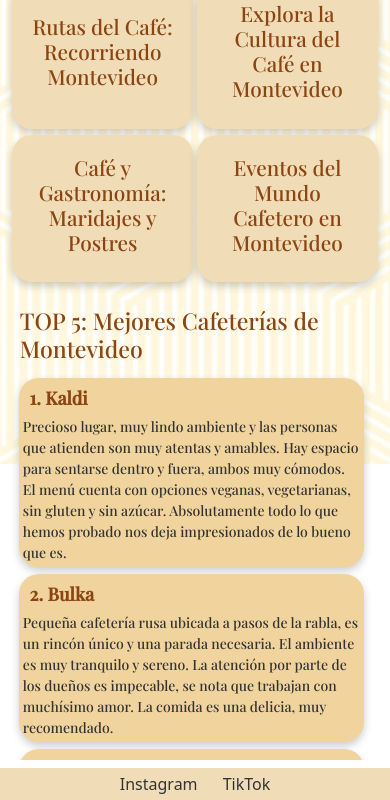
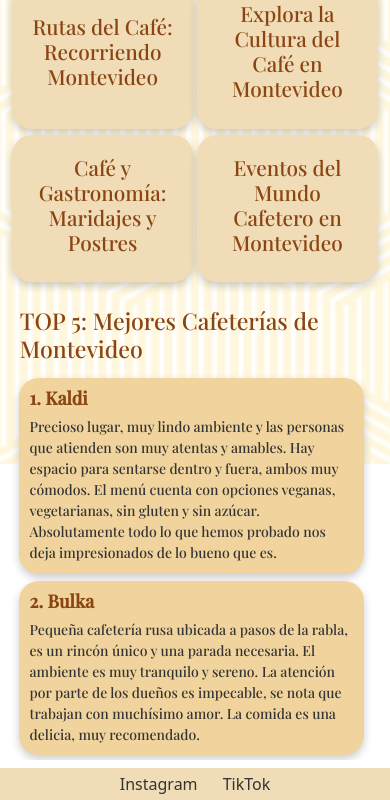
Before and after one commit to RominaLC/HoyVisitamos, a plain HTML site: page index.html in a window 390 px wide. Shown: the part 380-1180 px from the top of the page. Drawn offline with nearby package versions, Linux system fonts and the light colour scheme; a web font is replaced by a local one.

Commit message:
Entrega Final - V3

```diff
--- a/scss/styles.scss
+++ b/scss/styles.scss
@@ -97,6 +97,7 @@
     display: flex;
     flex-direction: column; /* Apilar el contenido verticalmente */
     align-items: flex-start; /* Alinear el contenido a la izquierda */
+    margin: 2%;
 }
 
 .contenidoGeneral, .barrio {
@@ -579,6 +580,7 @@
 
     .contenido {
         font-size: 14px;
+        margin: 2%;
     }
 
     .cajaInterna {
```
Also changed, not shown: css/styles.css, 2 other files.
